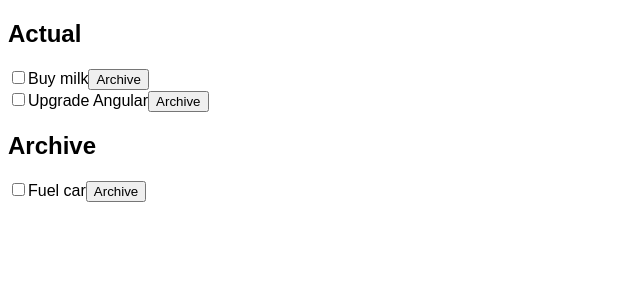
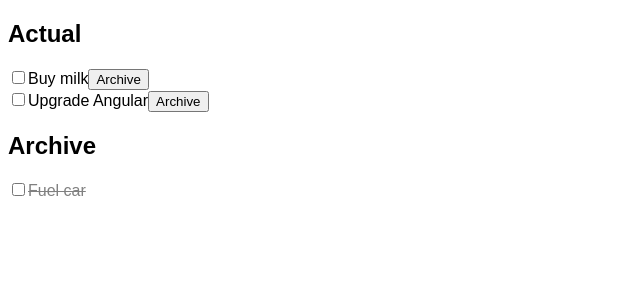
Before and after one commit to DominiqueSchuetz/angular2-testing-playground, an Angular app: page / in a window 1280 px wide. Shown: the top 300 px of the page, without its empty margins (0-640 px from the left). Built offline with nearby package versions, Linux system fonts and the light colour scheme.

Commit message:
Adds property isArchived to Todo

```diff
--- a/src/app/shared/todo.ts
+++ b/src/app/shared/todo.ts
@@ -1,4 +1,5 @@
 export class Todo {
   constructor(public title: string,
-              public isCompleted = false) { }
+              public isCompleted = false,
+              public isArchived = false) { }
 }
--- a/src/app/todo-list-container/todo-list-container.component.ts
+++ b/src/app/todo-list-container/todo-list-container.component.ts
@@ -4,7 +4,7 @@ import { Todo } from '../shared/todo';
 @Component({
   selector: 'app-todo-list-container',
   template: `
-    <app-todo-list [title]="'Actual'" [todos]="actual"></app-todo-list>
+    <app-todo-list [title]="'Actual'" [todos]="actual" (archived)="moveTodoToArchive($event)"></app-todo-list>
     <app-todo-list [title]="'Archive'" [todos]="archive"></app-todo-list>
   `,
 })
@@ -14,6 +14,11 @@ export class TodoListContainerComponent {
 
   constructor() {
     this.actual = [new Todo('Buy milk'), new Todo('Upgrade Angular')];
-    this.archive = [new Todo('Fuel car')];
+    this.archive = [new Todo('Fuel car', true, true)];
+  }
+
+  moveTodoToArchive(todo: Todo) {
+    this.actual = this.actual.filter(t => t.isArchived === false);
+    this.archive.unshift(todo);
   }
 }
--- a/src/app/todo/todo.component.ts
+++ b/src/app/todo/todo.component.ts
@@ -11,7 +11,9 @@ import { Todo } from '../shared/todo';
       <span
         [class.completed]="todo.isCompleted"
         [textContent]="todo.title"></span>
-      <button (click)="archive()">Archive</button>
+      <button
+        *ngIf="!todo.isArchived"
+        (click)="archive()">Archive</button>
     </div>
   `,
   styles: [`
@@ -30,6 +32,7 @@ export class TodoComponent {
   }
 
   archive() {
+    this.todo.isArchived = true;
     this.archived.emit(this.todo);
   }
 }
```
